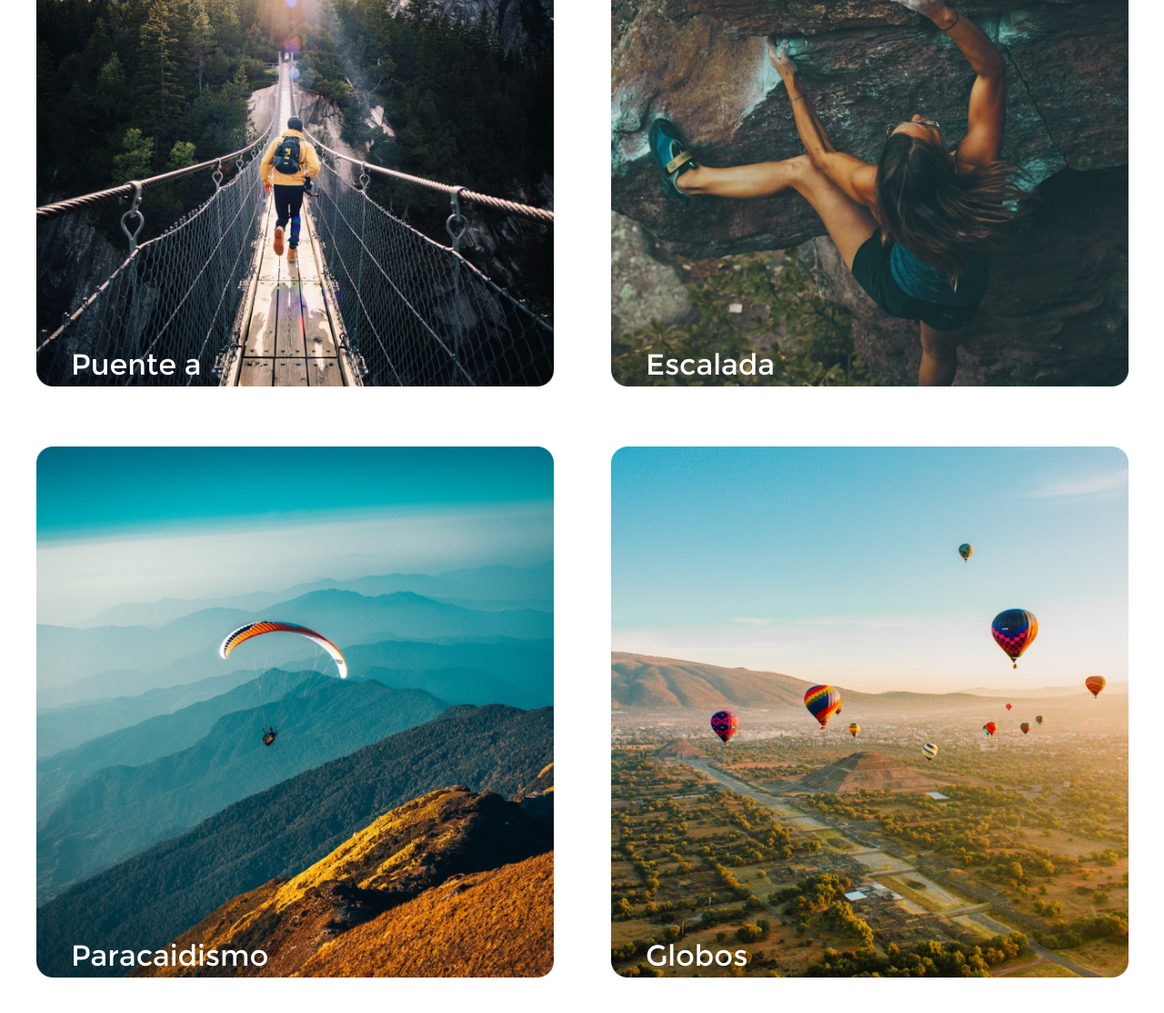
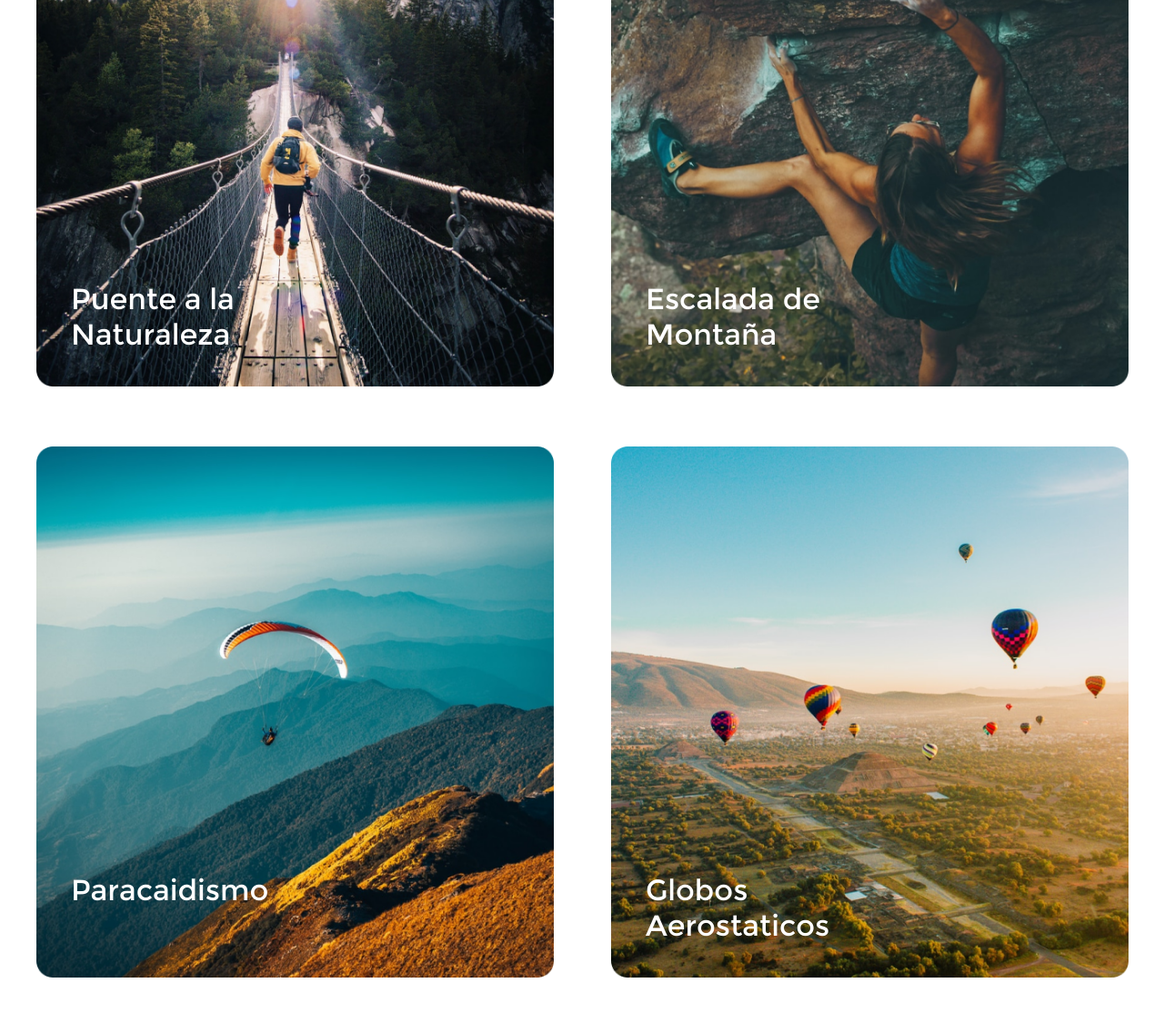
Before and after one commit to MarcosRamunno/Curso-Desarrollador-Web, a plain HTML site: page index.html in a window 1280 px wide. Shown: the part 2788-3902 px from the top of the page at 91% size. Drawn offline with nearby package versions, Linux system fonts and the light colour scheme.

Commit message:
modificacion link css 2

```diff
--- a/css/style.css
+++ b/css/style.css
@@ -1352,8 +1352,8 @@ a {
   }
   .title_bridge {
     margin: 20px;
-    height: 9%;
-    width: 200px;
+    height: 4em;
+    width: 9em;
     padding: 10px 30px;
   }
   .mountain {
@@ -1363,8 +1363,8 @@ a {
   }
   .title_mountain {
     margin: 20px;
-    height: 9%;
-    width: 200px;
+    height: 4em;
+    width: 9em;
     padding: 10px 30px;
   }
   .paragliding {
@@ -1374,8 +1374,8 @@ a {
   }
   .title_paragliding {
     margin: 20px;
-    height: 9%;
-    width: 200px;
+    height: 4em;
+    width: 9em;
     padding: 10px 30px;
   }
   .ballons {
@@ -1385,8 +1385,8 @@ a {
   }
   .title_ballons {
     margin: 20px;
-    height: 9%;
-    width: 200px;
+    height: 4em;
+    width: 9em;
     padding: 10px 30px;
   }
   .main_cash {
--- a/index.html
+++ b/index.html
@@ -5,7 +5,7 @@
     <meta http-equiv="X-UA-Compatible" content="IE=edge" />
     <meta name="viewport" content="width=device-width, initial-scale=1.0" />
     <link rel="shortcut icon" href="./img/favicon proyecto.svg" />
-    <link rel="stylesheet" href="/css/style.css" />
+    <link rel="stylesheet" href="css/style.css" />
     <title>Viaja por el Mundo</title>
 
     <!-- CSS only -->
```
